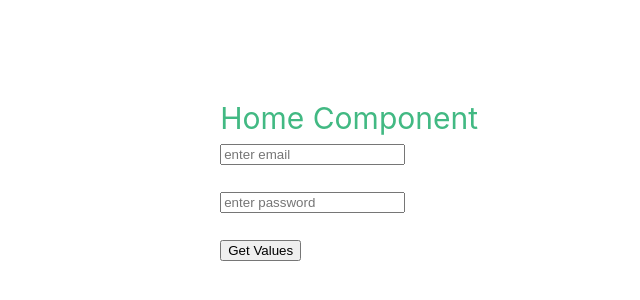
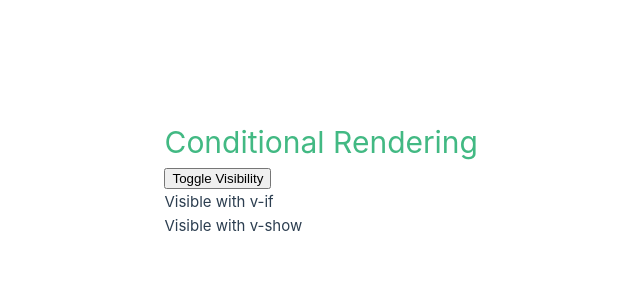
Before and after one commit to darshitdudhaiya/100DaysOfVue, a Vue app: page / in a window 1280 px wide. Shown: the part 222-522 px from the top of the page, without its empty margins (162-802 px from the left). Built offline with nearby package versions, Linux system fonts and the light colour scheme.

Commit message:
Conditional Rendering with v-if and v-show in Vue.js

```diff
--- a/src/components/HomeComponent.vue
+++ b/src/components/HomeComponent.vue
@@ -1,30 +1,27 @@
 <template>
   <div>
-    <h1>Home Component</h1>
-    <input type="email" v-model="email" placeholder="enter email" />
-    <br /><br />
-    <input type="password" v-model="password" placeholder="enter password" />
-    <br /><br />
-    <button type="button" @click="getValues">Get Values</button>
+    <h1>Conditional Rendering</h1>
+    <button @click="toggle">Toggle Visibility</button>
+    <p v-if="isVisible">Visible with v-if</p>
+    <p v-show="isVisible">Visible with v-show</p>
   </div>
 </template>
 
 <script>
 export default {
-  name: 'HomeComponent',
   data() {
     return {
-      email: null,
-      password: null
+      isVisible: true
     }
   },
   methods: {
-    getValues() {
-      console.warn('Fuctions Called', this.email, this.password)
+    toggle() {
+      this.isVisible = !this.isVisible;
     }
   }
 }
 </script>
+
 
 <style scoped>
 h1 {
```
